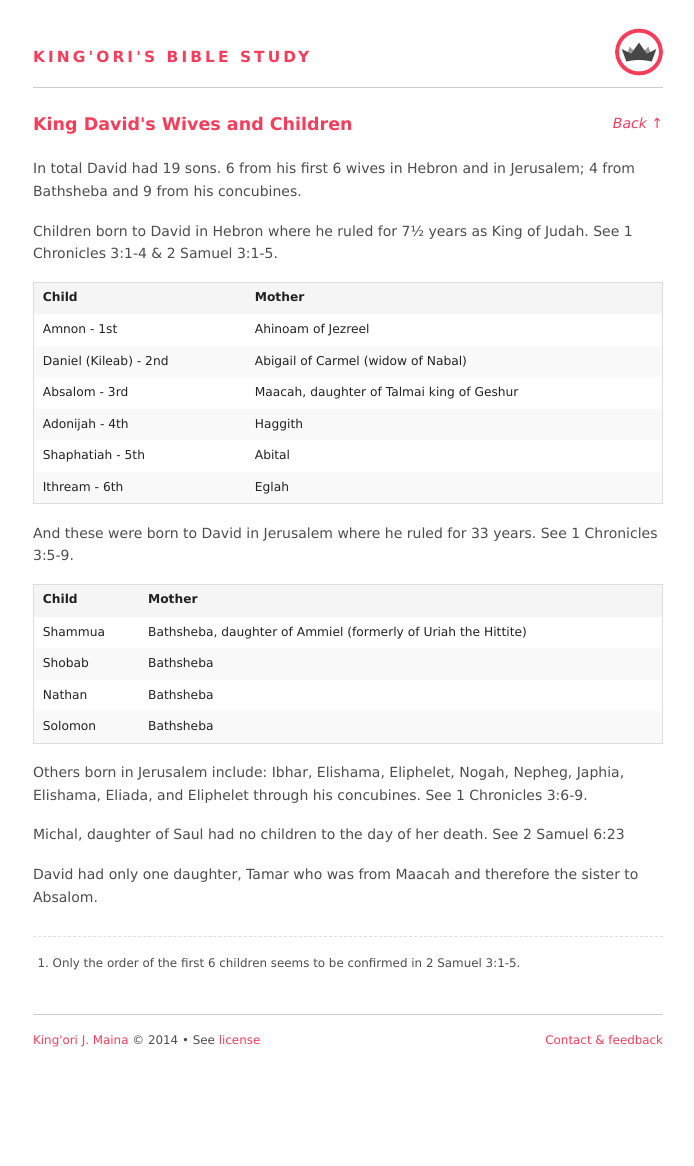
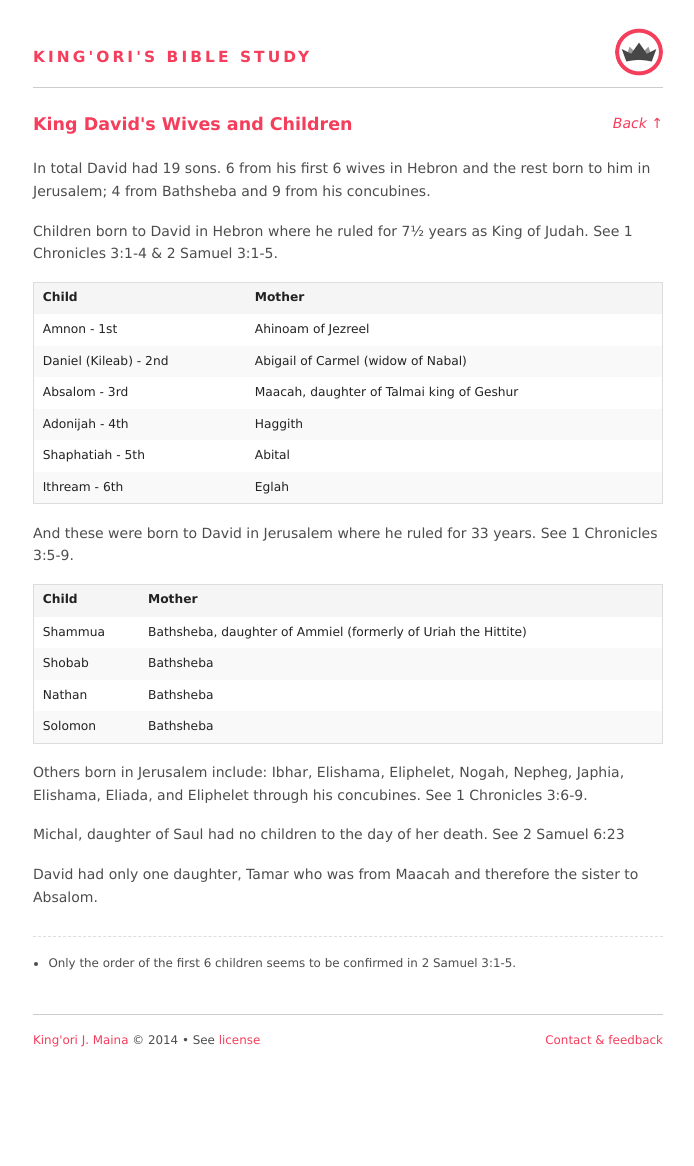
Before and after one commit to itskingori/systematic-theology, a Jekyll site: the page built from topics/king-davids-wives-children.md, in a window 1280 px wide. Shown: the whole page, without its empty margins (292-986 px from the left). Built offline with Jekyll 4.4.1, drawn with Linux system fonts in a browser that asks for light colours; Markdown is read by kramdown in place of the engine named in the settings.

Commit message:
Fix incomplete sentence and change to bullets

```diff
--- a/topics/king-davids-wives-children.md
+++ b/topics/king-davids-wives-children.md
@@ -5,8 +5,8 @@ permalink: /topics/king-davids-wives-children/
 sectionlink: /topics/
 ---
 
-In total David had 19 sons. 6 from his first 6 wives in Hebron and in Jerusalem;
-4 from Bathsheba and 9 from his concubines.
+In total David had 19 sons. 6 from his first 6 wives in Hebron and the rest born
+to him in Jerusalem; 4 from Bathsheba and 9 from his concubines.
 
 Children born to David in Hebron where he ruled for 7½ years as King of Judah.
 See 1 Chronicles 3:1-4 & 2 Samuel 3:1-5.
```
Also changed, not shown: other parts of topics/king-davids-wives-children.md (+1 -1 lines).
